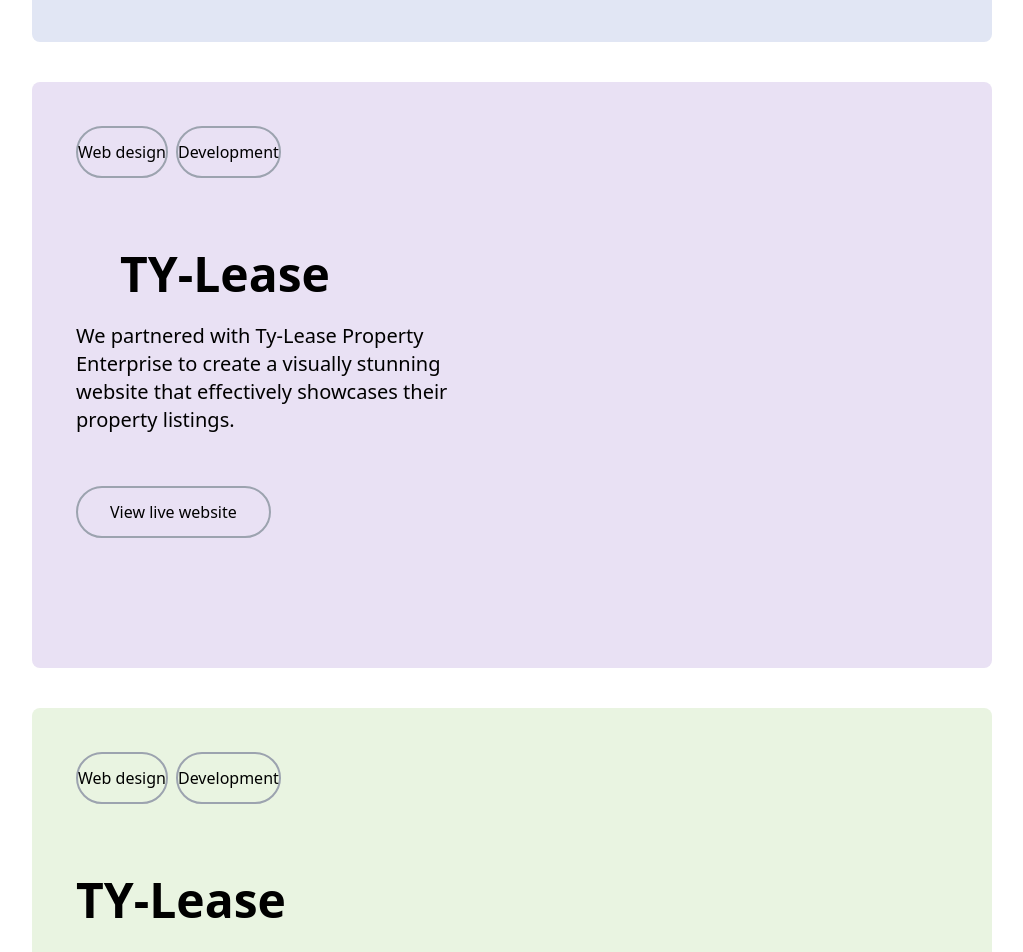
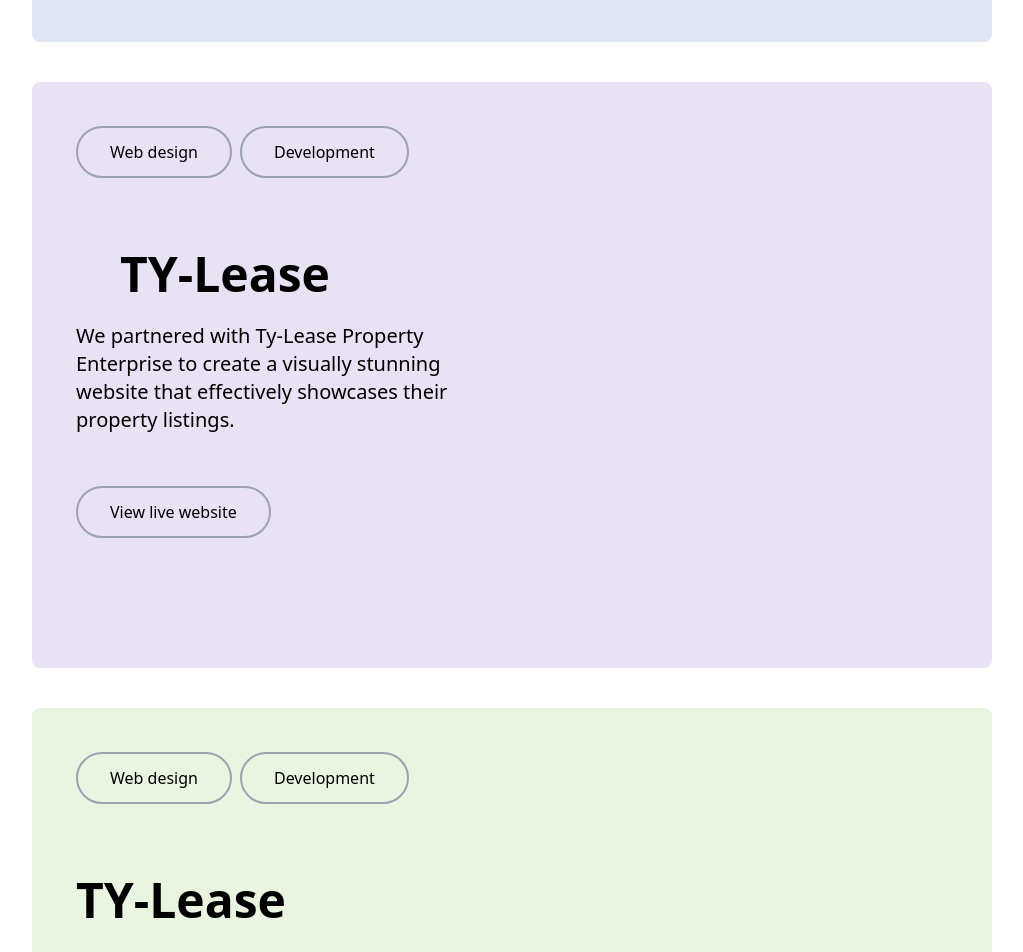
Before and after one commit to Marvel2456/creative-lab-tech, a React (Create React App) app: page / in a window 1280 px wide. Shown: the part 2160-3112 px from the top of the page, without its empty margins (128-1151 px from the left). Built offline with nearby package versions, Linux system fonts and the light colour scheme.

Commit message:
fixed button in works component

```diff
--- a/src/components/FeaturedWorks.js
+++ b/src/components/FeaturedWorks.js
@@ -39,8 +39,8 @@
                 <div className='grid md:grid-cols-2'>
                     <div className='px-5 md:px-11'>
                         <div className='flex pt-11 space-x-2'>
-                            <p className='py-3 rounded-full border-gray-400 border-2'>Web design</p>
-                            <p className='py-3 rounded-full border-gray-400 border-2'>Development</p>
+                            <p className='py-3 px-8 rounded-full border-gray-400 border-2'>Web design</p>
+                            <p className='py-3 px-8 rounded-full border-gray-400 border-2'>Development</p>
                         </div>
                         <div className='px-11 pt-[60px] justify-center items-center'>
                             <h3 className='font-bold text-5xl py-3'>TY-Lease</h3>
@@ -66,8 +66,8 @@
                 <div className='grid md:grid-cols-2'>
                     <div className='px-5 md:px-11'>
                         <div className='flex pt-11 space-x-2'>
-                            <p className='py-3 rounded-full border-gray-400 border-2'>Web design</p>
-                            <p className='py-3 rounded-full border-gray-400 border-2'>Development</p>
+                            <p className='py-3 px-8 rounded-full border-gray-400 border-2'>Web design</p>
+                            <p className='py-3 px-8 rounded-full border-gray-400 border-2'>Development</p>
                         </div>
                         <div className='pt-[60px] justify-center items-center'>
                             <h3 className='font-bold text-5xl py-3'>TY-Lease</h3>
```
